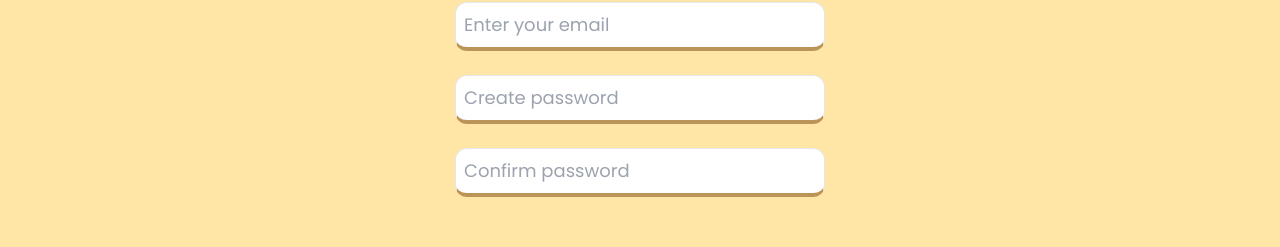
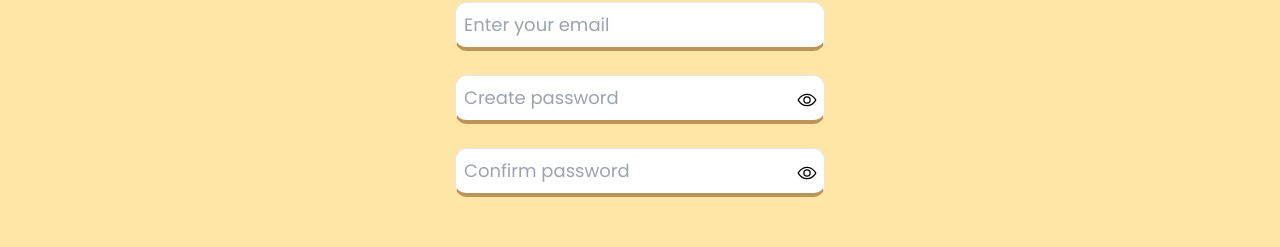
Before and after one commit to LisaMandarin/handcrafted-haven, a Next.js app: page /signup in a window 1280 px wide. Shown: the part 291-538 px from the top of the page. Built offline with nearby package versions, Linux system fonts and the light colour scheme; what @ant-design/nextjs-registry would draw is missing.

Commit message:
fix: toggle show password

```diff
--- a/src/components/Registration.tsx
+++ b/src/components/Registration.tsx
@@ -1,7 +1,12 @@
-'use client'
+"use client";
 import React, { useState } from "react";
+import { AiOutlineEyeInvisible } from "react-icons/ai";
+import { IoEyeOutline } from "react-icons/io5";
 
 export default function Registration() {
+  const [showPassword, setShowPassword] = useState(false);
+  const [showConfirmPassword, setShowConfirmPassword] = useState(false);
+
   const [formData, setFormData] = useState({
     username: "",
     email: "",
@@ -13,7 +18,7 @@ export default function Registration() {
     email: "",
     password: "",
     confirmPassword: "",
-  })
+  });
 
   const onChange = (e: React.ChangeEvent<HTMLInputElement>) => {
     const { name, value } = e.target;
@@ -21,88 +26,89 @@ export default function Registration() {
   };
 
   const validateField = (name: string, value: string) => {
-    let errorMsg = ""
+    let errorMsg = "";
 
     if (name === "username") {
       if (!value) {
-            errorMsg = "Username is required"
+        errorMsg = "Username is required";
       } else if (value.length < 2) {
-            errorMsg = "Username must be more than 1 character"
+        errorMsg = "Username must be more than 1 character";
+      }
+    } else if (name === "email") {
+      if (!value) {
+        errorMsg = "Email is required";
+      } else if (!/^[^\s@]+@[^\s@]+\.[^\s@]+$/.test(value)) {
+        errorMsg = "Invalid email format";
+      }
+    } else if (name === "password") {
+      if (!value) {
+        errorMsg = "Password is required";
+      } else if (value.length < 8) {
+        errorMsg = "Password must be at least 8 characters long";
+      } else if (!/(?=.*[a-zA-Z])(?=.*\d)/.test(value)) {
+        errorMsg = "At least one letter and one number";
+      }
+    } else if (name === "confirmPassword") {
+      if (!value) {
+        errorMsg = "Please repeat password";
+      } else if (value !== formData.password) {
+        errorMsg = "Password doesn't match";
       }
     }
-    else if (name === "email") {
-        if (!value) {
-            errorMsg = "Email is required"
-        } else if (!/^[^\s@]+@[^\s@]+\.[^\s@]+$/.test(value)) {
-            errorMsg = "Invalid email format"
-        }
-    }
-    else if (name === "password") {
-        if (!value) {
-            errorMsg = "Password is required"
-        } else if (value.length < 8) {
-            errorMsg = "Password must be at least 8 characters long"
-        } else if (!/(?=.*[a-zA-Z])(?=.*\d)/.test(value)) {
-            errorMsg = "At least one letter and one number"
-        }
-    }
-    else if (name === "confirmPassword") {
-        if (!value) {
-            errorMsg = "Please repeat password"
-        } else if (value !== formData.password) {
-            errorMsg = "Password doesn't match"
-        }
-    }
-    return errorMsg
-  }
+    return errorMsg;
+  };
 
   const onBlur = (e: React.FocusEvent<HTMLInputElement>) => {
-    const {name, value} = e.target
-    setErrors({...errors, [name]: validateField(name, value)})
-  }
-  const handleSubmit = async(e: React.FormEvent) => {
+    const { name, value } = e.target;
+    setErrors({ ...errors, [name]: validateField(name, value) });
+  };
+  const handleSubmit = async (e: React.FormEvent) => {
     e.preventDefault();
 
     const newErrors = {
-        username: validateField('username', formData.username),
-        email: validateField('email', formData.email),
-        password: validateField('password', formData.password),
-        confirmPassword: validateField('confirmPassword', formData.confirmPassword)
-    }
-    setErrors(newErrors)
+      username: validateField("username", formData.username),
+      email: validateField("email", formData.email),
+      password: validateField("password", formData.password),
+      confirmPassword: validateField(
+        "confirmPassword",
+        formData.confirmPassword
+      ),
+    };
+    setErrors(newErrors);
 
     const hasError = (value: string) => {
       if (value) {
-            return true
+        return true;
       }
-    }
+    };
 
     if (Object.values(errors).some(hasError)) {
-        alert('Form has errors')
-        return
+      alert("Form has errors");
+      return;
     }
 
     try {
-        const response = await fetch(`${process.env.NEXT_PUBLIC_BASE_URL}/api/register`, {
+      const response = await fetch(
+        `${process.env.NEXT_PUBLIC_BASE_URL}/api/register`,
+        {
           method: "POST",
           headers: {
-                "Content-Type" : "application/json"
+            "Content-Type": "application/json",
           },
-            body: JSON.stringify(formData)
-        });
+          body: JSON.stringify(formData),
+        }
+      );
       const result = await response.json();
 
       if (result.success) {
-            alert(`${result.message}`)
+        alert(`${result.message}`);
       } else {
-            alert(`${result.message}`)
+        alert(`${result.message}`);
       }
     } catch (error) {
-        console.error("Error during registration: ", error)
-        alert('An error occurred during registration')
+      console.error("Error during registration: ", error);
+      alert("An error occurred during registration");
     }
-
-
   };
   return (
     <div className="max-w-[370px] w-full">
@@ -120,7 +126,11 @@ export default function Registration() {
             placeholder="Enter your username"
             className="w-full text-lg py-2 px-2 rounded-xl border border-b-custom-yellow-2 border-b-4 focus:border-custom-brown-1 focus:outline-none"
           />
-          {errors.username && <p className="text-sm text-red-600 px-2 absolute left-0">{errors.username}</p>}
+          {errors.username && (
+            <p className="text-sm text-red-600 px-2 absolute left-0">
+              {errors.username}
+            </p>
+          )}
         </div>
         <div className="relative">
           <input
@@ -132,23 +142,37 @@ export default function Registration() {
             placeholder="Enter your email"
             className="w-full text-lg py-2 px-2 rounded-xl border border-b-custom-yellow-2 border-b-4 focus:border-custom-brown-1 focus:outline-none"
           />
-          {errors.email && <p className="text-sm text-red-600 px-2 absolute left-0">{errors.email}</p>}
+          {errors.email && (
+            <p className="text-sm text-red-600 px-2 absolute left-0">
+              {errors.email}
+            </p>
+          )}
         </div>
         <div className="relative">
           <input
-            type="password"
+            type={showPassword ? "text" : "password"}
             name="password"
             value={formData.password}
             onChange={onChange}
             onBlur={onBlur}
             placeholder="Create password"
-            className="w-full text-lg py-2 px-2 rounded-xl border border-b-custom-yellow-2 border-b-4 focus:border-custom-brown-1 focus:outline-none"
+            className="relative w-full text-lg py-2 px-2 rounded-xl border border-b-custom-yellow-2 border-b-4 focus:border-custom-brown-1 focus:outline-none"
           />
-          {errors.password && <p className="text-sm text-red-600 px-2 absolute left-0">{errors.password}</p>}
+          <span
+            className="absolute right-2 top-1/2 -translate-y-1/2  text-xl"
+            onClick={() => setShowPassword(!showPassword)}
+          >
+            {showPassword ? <AiOutlineEyeInvisible /> : <IoEyeOutline />}
+          </span>
+          {errors.password && (
+            <p className="text-sm text-red-600 px-2 absolute left-0">
+              {errors.password}
+            </p>
+          )}
         </div>
         <div className="relative">
           <input
-            type="password"
+            type={showConfirmPassword ? "text" : "password"}
             name="confirmPassword"
             value={formData.confirmPassword}
             onChange={onChange}
@@ -156,10 +180,21 @@ export default function Registration() {
             placeholder="Confirm password"
             className="w-full text-lg py-2 px-2 rounded-xl border border-b-custom-yellow-2 border-b-4 focus:border-custom-brown-1 focus:outline-none"
           />
-          {errors.confirmPassword && <p className="text-sm text-red-600 px-2 absolute left-0">{errors.confirmPassword}</p>}
+          <span
+            className="absolute right-2 top-1/2 -translate-y-1/2  text-xl"
+            onClick={() => setShowConfirmPassword(!showConfirmPassword)}
+          >
+            {showConfirmPassword ? <AiOutlineEyeInvisible /> : <IoEyeOutline />}
+          </span>
+
+          {errors.confirmPassword && (
+            <p className="text-sm text-red-600 px-2 absolute left-0">
+              {errors.confirmPassword}
+            </p>
+          )}
         </div>
         <div>
-            <input type="hidden" name="created_at"/>
+          <input type="hidden" name="created_at" />
         </div>
         <div>
           <input
```
Lines whose indentation alone changed are shown as unchanged.
